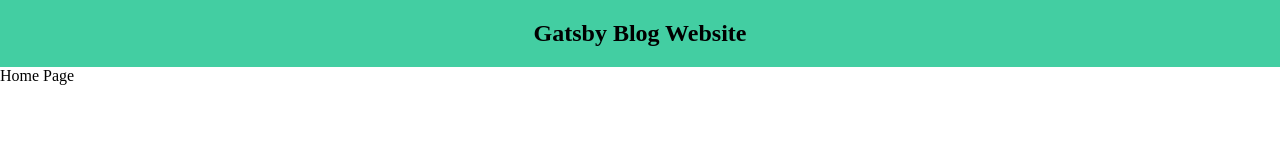
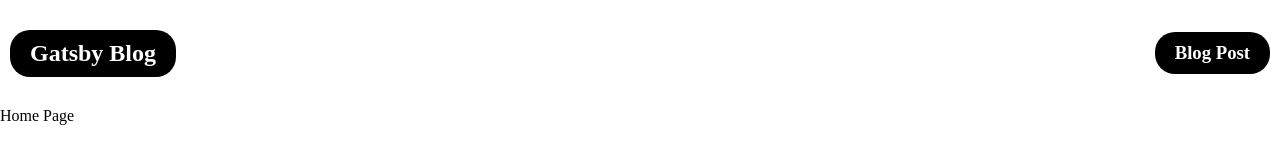
Before and after one commit to EhsanShakil/Gatsby-Blog-Website, a Gatsby site: page / in a window 1280 px wide. Built offline with nearby package versions, Linux system fonts and the light colour scheme; Gatsby itself is replaced by a stand-in of ours.

Commit message:
Updating

```diff
--- /dev/null
+++ b/gatsby-browser.js
@@ -0,0 +1 @@
+import "./src/styles/global.css";
--- a/src/components/Header/Header.tsx
+++ b/src/components/Header/Header.tsx
@@ -1,10 +1,19 @@
 import React from "react";
-import styles from "./header.module.css";
+import { Link } from "gatsby";
 
 const Header = () => {
   return (
-    <div className={styles.header}>
-      <h2>Gatsby Blog Website</h2>
+    <div className="header">
+      <h2 className="title">
+        <Link to="/" className="title">
+          Gatsby Blog
+        </Link>
+      </h2>
+      <h3 className="pages">
+        <Link to="/blog" className="pages">
+          Blog Post
+        </Link>
+      </h3>
     </div>
   );
 };
--- a/src/components/Header/header.module.css
+++ /dev/null
@@ -1,15 +0,0 @@
-body {
-  box-sizing: border-box;
-  margin: 0px;
-  padding: 0px;
-}
-.header {
-  position: relative;
-  top: 0px;
-  display: flex;
-  background-color: #43cea2;
-  justify-content: center;
-  align-items: center;
-  padding: 0px;
-  margin: 0px;
-}
--- /dev/null
+++ b/src/styles/global.css
@@ -0,0 +1,25 @@
+body {
+  box-sizing: border-box;
+  margin: 0px;
+  padding: 0px;
+}
+.header {
+  display: flex;
+  justify-content: space-between;
+  align-items: center;
+  margin: 10px;
+}
+.title {
+  background-color: black;
+  color: white;
+  border-radius: 20px;
+  padding: 10px;
+  text-decoration: none;
+}
+.pages {
+  background-color: black;
+  color: white;
+  border-radius: 20px;
+  padding: 10px;
+  text-decoration: none;
+}
```
